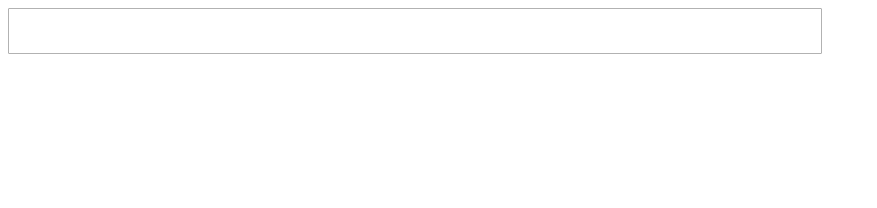
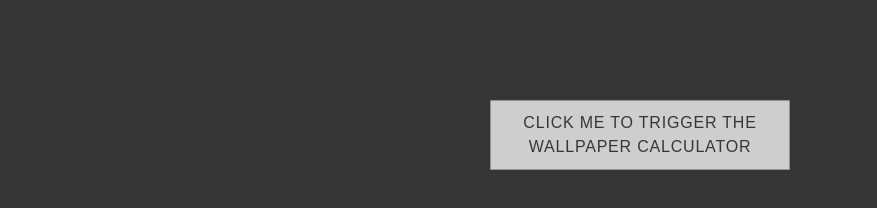
Before and after one commit to renodor/wallpaper-calculator, a website: page index.html in a window 1280 px wide. Shown: the whole page, without its empty margins (0-877 px from the left). Drawn offline with Linux system fonts and the light colour scheme.

Commit message:
finalize demo design

```diff
--- a/assets/style/scss/btn.scss
+++ b/assets/style/scss/btn.scss
@@ -1,4 +1,5 @@
 .btn {
+  cursor: pointer;
   font-size: 16px;
   text-transform: uppercase;
   letter-spacing: 0.05em;
--- a/assets/style/scss/index.scss
+++ b/assets/style/scss/index.scss
@@ -8,6 +8,7 @@
 }
 
 body {
+  background-color: $dark-gray;
   font-family: sans-serif;
   color: $dark-gray;
 }
--- a/assets/style/scss/modal.scss
+++ b/assets/style/scss/modal.scss
@@ -1,11 +1,14 @@
 #wallpaper-calculator-modal-btn {
   padding: 10px;
-  background-color: transparent;
-  margin-bottom: 10px;
+  background-color: $light-gray;
+  color: $dark-gray;
+  margin: 100px auto 10px auto;
   border: 1px solid rgba(0, 0, 0, .3);
-  transition: border .2s ease;
+  opacity: 0.8;
+  transition: opacity .2s ease;
+  width: 300px;
   &:hover {
-    border: 1px solid black;
+    opacity: 1;
   }
 }
 
@@ -41,6 +44,7 @@
           flex-grow: 1;
         }
         .close-modal {
+          cursor: pointer;
           background-color: transparent;
           color: black;
           font-size: 50px;
--- a/index.html
+++ b/index.html
@@ -14,7 +14,7 @@
   <body>
     <!-- Button trigger modal -->
     <button type="button" class="btn btn-primary" id="wallpaper-calculator-modal-btn" data-target="#wallpaper-calculator-modal">
-      Click here to estimate how many rolls of wallpaper your project will require
+      Click me to trigger the wallpaper calculator
     </button>
 
     <!-- Modal -->
```
Also changed, not shown: assets/style/css/index.css, 1 other file.
